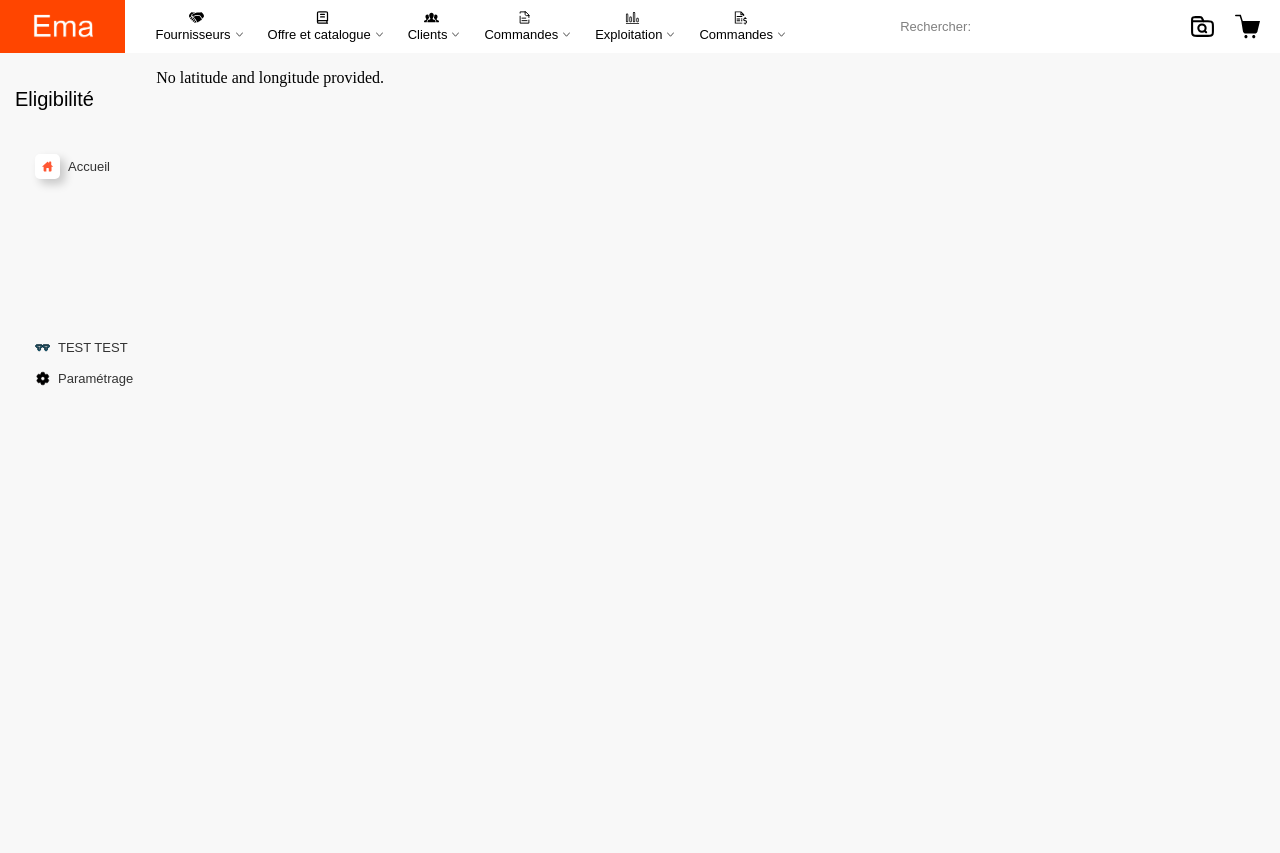
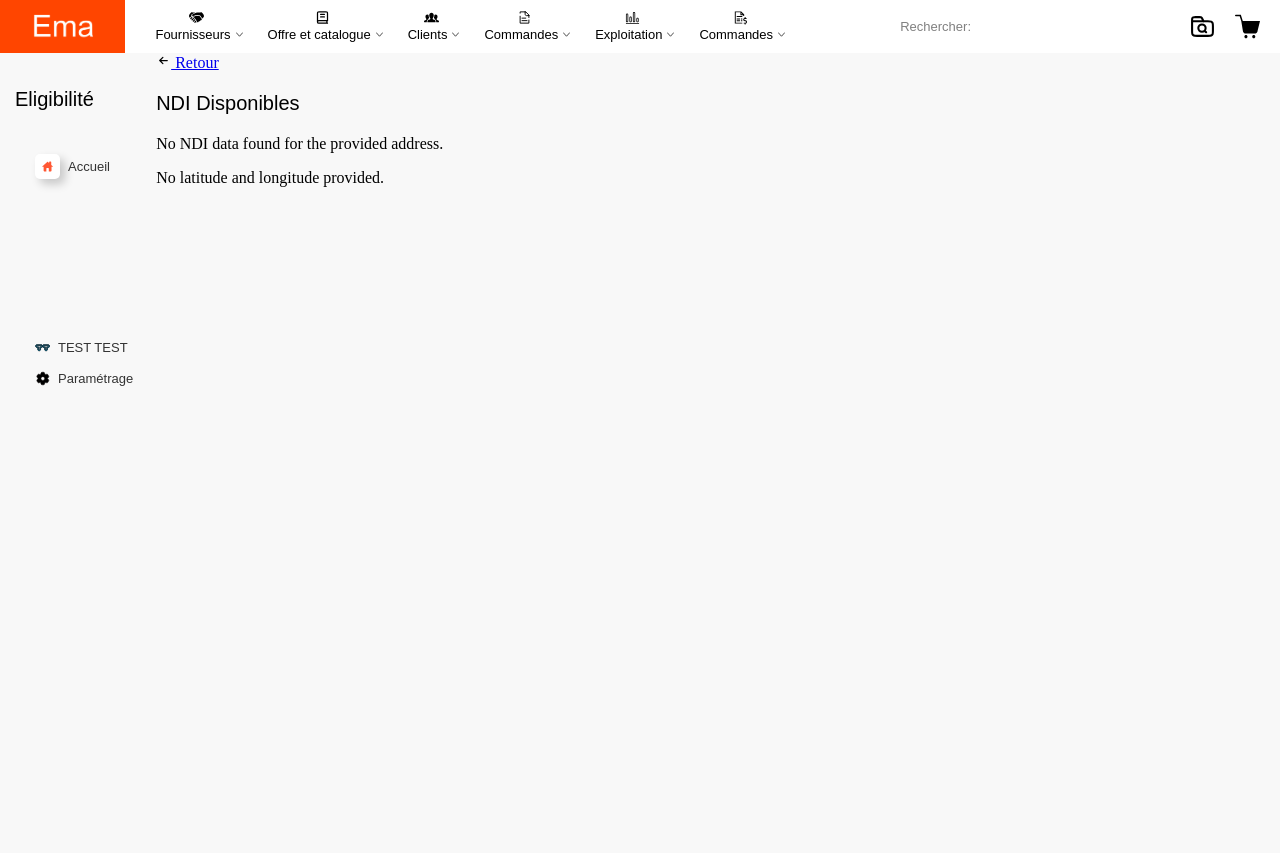
Before and after one commit to mjsimo99/TestPratiqueEMA, a PHP site: page /Satoru-MVC1/ndiByAddressResult in a window 1280 px wide. Run offline with PHP 8.4, Linux system fonts and the light colour scheme.

Commit message:
final find by adress

```diff
--- a/views/ndiByAddressResult.php
+++ b/views/ndiByAddressResult.php
@@ -1,43 +1,80 @@
+<?php require './views/includes/header.php'; ?>
 <?php
-// ndiByAdressResult.php
-require './views/includes/header.php';
-
 $addressModel = new AddressModel();
 $addressController = new AddressController($addressModel);
-
 if (isset($_POST['latitude']) && isset($_POST['longitude'])) {
     $latitude = (float) $_POST['latitude'];
     $longitude = (float) $_POST['longitude'];
-
     $ndiData = $addressController->searchNdiByAddress($latitude, $longitude);
-
     if (is_array($ndiData) && array_key_exists('data', $ndiData) && is_array($ndiData['data']['list'])) {
         $ndiList = $ndiData['data']['list'];
-
-        if (!empty($ndiList)) {
-            echo "<h2>NDI Found:</h2>";
-            echo "<ul>";
-            foreach ($ndiList as $ndiItem) {
-                echo "<li>Etat: " . $ndiItem['ndi_status'] . "</li>";
-                echo "<form action='ndiResult' method='POST'>";
-                echo "<button class='buttonNumberResult' type='submit' name='submit'><li>Numéro de telephone: " . $ndiItem['ndi'] . "</li></button>";
-                echo "<input type='hidden' name='phone_number' value='" . $ndiItem['ndi'] . "'>";
-                echo "</form>";
-                echo "<li>Titulaire / Prédécesseur: " . $ndiItem['name'] . "</li>";
-                echo "<li>N°voie: " . $ndiItem['street_number'] . "</li>";
-                echo "<li>Voie: " . $ndiItem['street'] . "</li>";
-                echo "<li>Commune: " . $ndiItem['city'] . "</li>";
-                echo "<li>Code postal: " . $ndiItem['zip'] . "</li>";
-                echo "<li>Residence: " . "" . "</li>";
-            }
-            echo "</ul>";
-        } else {
-            echo "<p>No NDI data found for the provided address.</p>";
-        }
     } else {
-        echo "<p>No NDI data found for the provided address.</p>";
+        $ndiList = [];
     }
 } else {
-    echo "<p>No latitude and longitude provided.</p>";
+    $ndiList = [];
 }
 ?>
+
+<div class="ndi-dispo">
+    <div class="title">
+        <a href="index" class="retour">
+            <svg width="15px" height="15px" viewBox="0 0 24 24" fill="none" xmlns="http://www.w3.org/2000/svg">
+                <path d="M6 12H18M6 12L11 7M6 12L11 17" stroke="#000000" stroke-width="2" stroke-linecap="round" stroke-linejoin="round"></path>
+            </svg>
+            Retour
+        </a>
+        <h3>NDI Disponibles</h3>
+    </div>
+
+    <?php if (!empty($ndiList)) : ?>
+        <div class="table-container">
+            <h2 class="table-title">Sélectionnez votre numéro de téléphone</h2>
+            <div class="line"></div>
+            <table>
+                <tr class="table-header">
+                    <th>Etat</th>
+                    <th>Numéro de téléphone</th>
+                    <th>Titulaire / Prédécesseur</th>
+                    <th>N°voie</th>
+                    <th>Voie</th>
+                    <th>Commune</th>
+                    <th>Code postal</th>
+                    <th>Residence</th>
+                </tr>
+                <?php foreach ($ndiList as $ndiItem) : ?>
+                    <tr>
+                        <td>NDI
+                            <?php if ($ndiItem['ndi_status'] == 'active') : ?>
+                                <span class="active"> Active</span>
+                            <?php else : ?>
+                                <span class="inactive"> Inactive</span>
+                            <?php endif; ?>
+                        </td>
+                        <td>
+                            <form action='ndiResult' method='POST'>
+                                <button class='buttonNumberResult' type='submit' name='submit'><?= $ndiItem['ndi'] ?></button>
+                                <input type='hidden' name='phone_number' value='<?= $ndiItem['ndi'] ?>'>
+                            </form>
+                        </td>
+                        <td><?= $ndiItem['name'] ?></td>
+                        <td><?= $ndiItem['street_number'] ?></td>
+                        <td><?= $ndiItem['street'] ?></td>
+                        <td><?= $ndiItem['city'] ?></td>
+                        <td><?= $ndiItem['zip'] ?></td>
+                        <td></td>
+                    </tr>
+                <?php endforeach; ?>
+            </table>
+        </div>
+    <?php else : ?>
+        <p>No NDI data found for the provided address.</p>
+    <?php endif; ?>
+
+    <?php if (!isset($_POST['latitude']) && !isset($_POST['longitude'])) : ?>
+        <p>No latitude and longitude provided.</p>
+    <?php endif; ?>
+</div>
+</body>
+
+</html>
```
